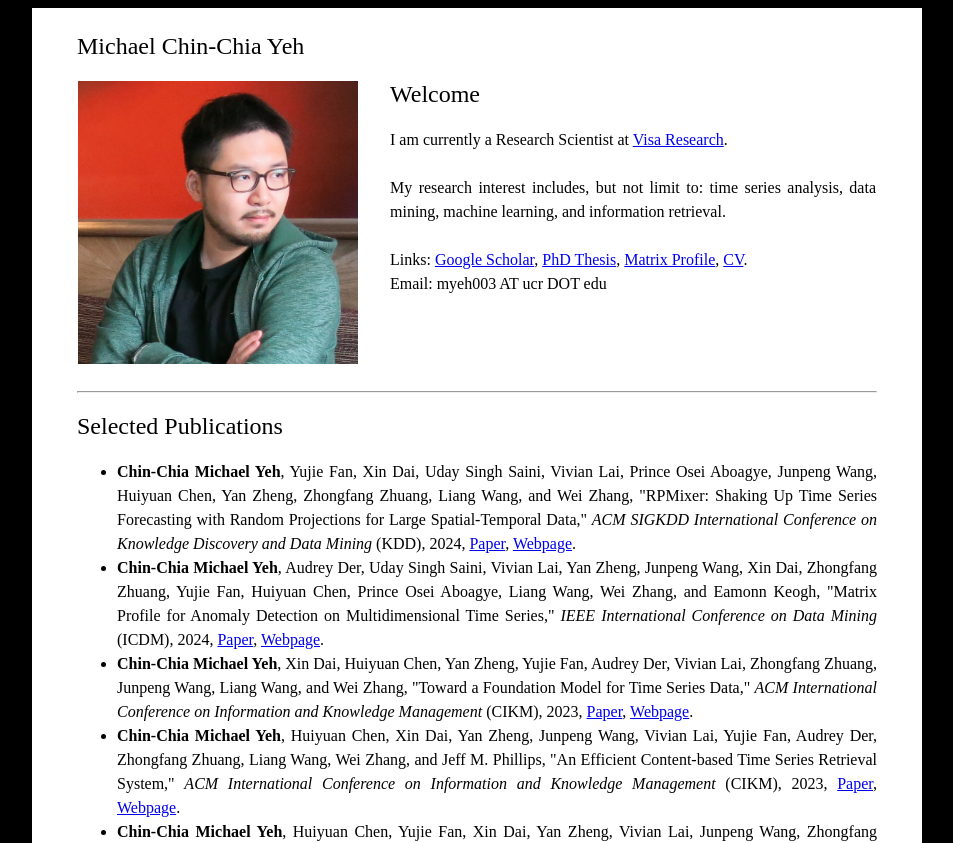
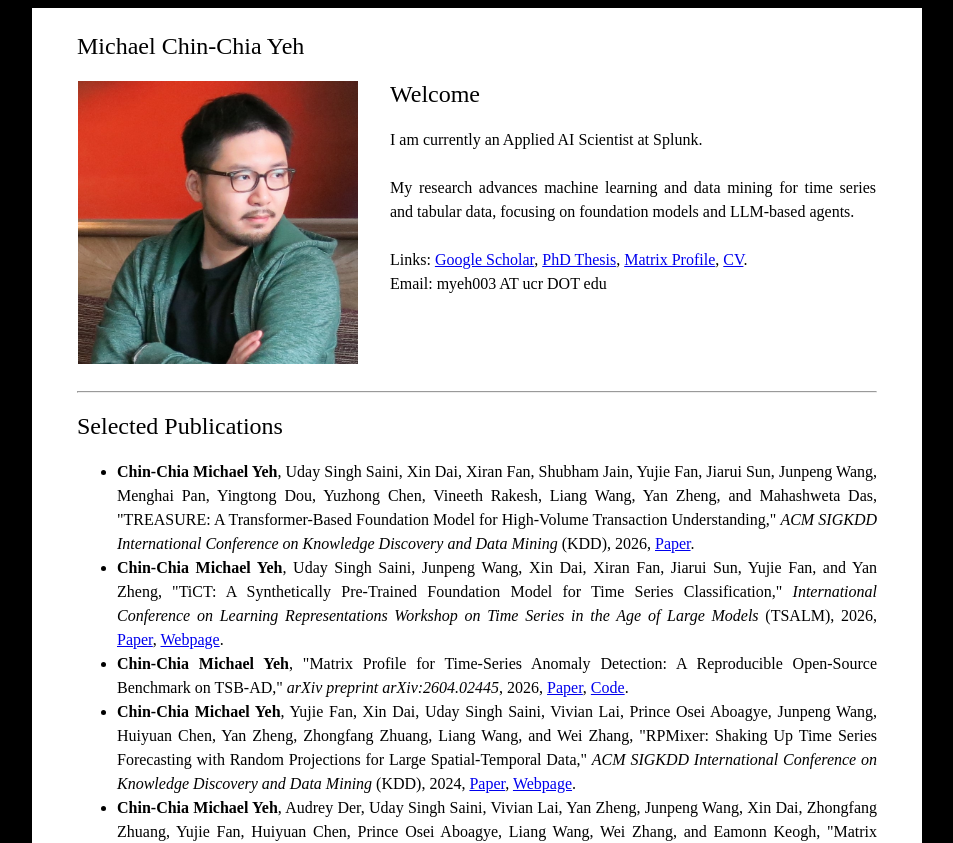
Before and after one commit to mcyeh/mcyeh.github.io, a plain HTML site: page index.html in a window 1280 px wide. Shown: the top 843 px of the page, without its empty margins (163-1116 px from the left). Drawn offline with Linux system fonts and the light colour scheme.

Commit message:
update with the latest publication and cv

```diff
--- a/index.html
+++ b/index.html
@@ -61,12 +61,10 @@
                 <td>
                     <h2>Welcome</h2>
                     <p>
-                        I am currently a Research Scientist at <a
-                            href="https://usa.visa.com/about-visa/visa-research.html" target="_newtab">Visa
-                            Research</a>.<br>
+                        I am currently an Applied AI Scientist at Splunk.<br>
                         <br>
-                        My research interest includes, but not limit to: time series analysis, data mining, machine
-                        learning, and information retrieval.<br>
+                        My research advances machine learning and data mining for time series and tabular data,
+                        focusing on foundation models and LLM-based agents.<br>
                         <br>
                         Links: <a href="https://scholar.google.com/citations?hl=en&user=F4d7Sv4AAAAJ"
                             target="_newtab">Google
@@ -85,6 +83,23 @@
 
         <h2>Selected Publications</h2>
         <ul>
+            <li> <b>Chin-Chia Michael Yeh</b>, Uday Singh Saini, Xin Dai, Xiran Fan, Shubham Jain, Yujie Fan,
+                Jiarui Sun, Junpeng Wang, Menghai Pan, Yingtong Dou, Yuzhong Chen, Vineeth Rakesh, Liang Wang,
+                Yan Zheng, and Mahashweta Das,
+                "TREASURE: A Transformer-Based Foundation Model for High-Volume Transaction Understanding,"
+                <i>ACM SIGKDD International Conference on Knowledge Discovery and Data Mining</i> (KDD),
+                2026, <a href="https://arxiv.org/abs/2511.19693" target="_newtab">Paper</a>.
+            <li> <b>Chin-Chia Michael Yeh</b>, Uday Singh Saini, Junpeng Wang, Xin Dai, Xiran Fan, Jiarui Sun,
+                Yujie Fan, and Yan Zheng,
+                "TiCT: A Synthetically Pre-Trained Foundation Model for Time Series Classification,"
+                <i>International Conference on Learning Representations Workshop on Time Series in the Age of Large Models</i>
+                (TSALM), 2026, <a href="https://arxiv.org/abs/2511.19694" target="_newtab">Paper</a>,
+                <a href="https://sites.google.com/view/tsicl" target="_newtab">Webpage</a>.
+            <li> <b>Chin-Chia Michael Yeh</b>,
+                "Matrix Profile for Time-Series Anomaly Detection: A Reproducible Open-Source Benchmark on TSB-AD,"
+                <i>arXiv preprint arXiv:2604.02445</i>, 2026,
+                <a href="https://arxiv.org/abs/2604.02445" target="_newtab">Paper</a>,
+                <a href="https://github.com/mcyeh/mmpad_tsb" target="_newtab">Code</a>.
             <li> <b>Chin-Chia Michael Yeh</b>, Yujie Fan, Xin Dai, Uday Singh Saini, Vivian Lai, Prince Osei Aboagye,
                 Junpeng Wang, Huiyuan Chen, Yan Zheng, Zhongfang Zhuang, Liang Wang, and Wei Zhang,
                 "RPMixer: Shaking Up Time Series Forecasting with Random Projections for Large Spatial-Temporal Data,"
@@ -265,7 +280,7 @@
         </ul>
 
         <hr>
-        <p>Last Updated: August 17, 2024</p>
+        <p>Last Updated: August 22, 2026</p>
 
     </body>
 
```
Also changed, not shown: 1 other file.
